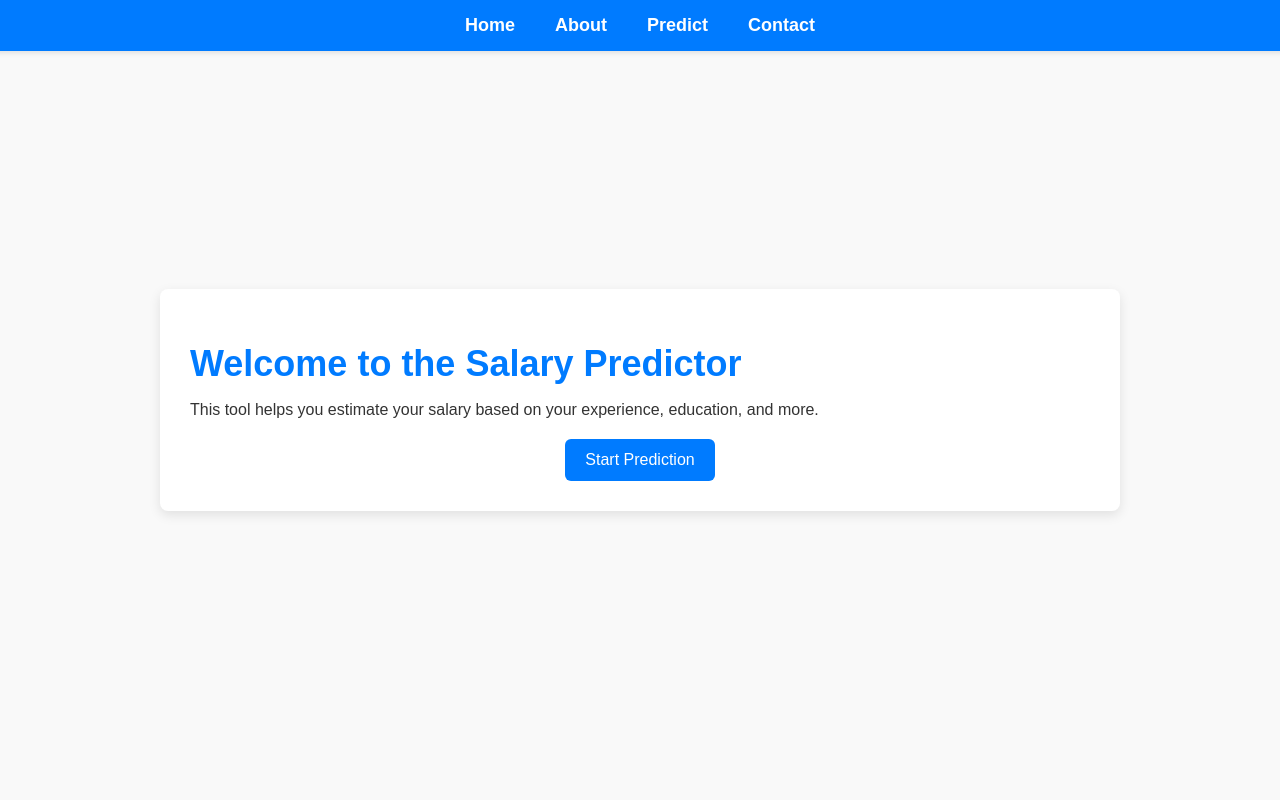
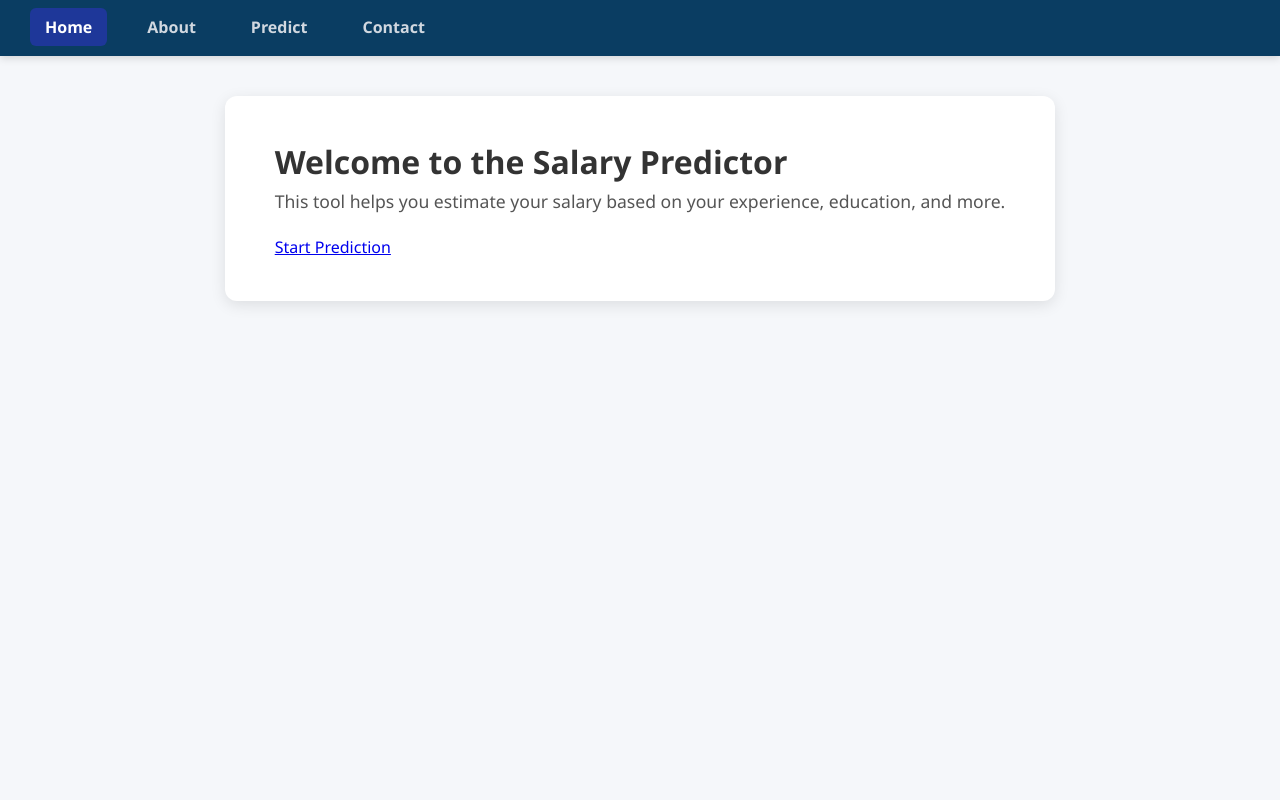
Before and after one commit to sparsha-lab/salary, a Flask app: page / in a window 1280 px wide. Run offline with Flask 3, Linux system fonts and the light colour scheme; parts of the project's set-up code (start-up, migrations or seed data) failed here and were passed over.

Commit message:
Update styles.css

```diff
--- a/static/styles.css
+++ b/static/styles.css
@@ -1,224 +1,257 @@
-/* Global styles */
-body {
-    font-family: 'Arial', sans-serif;
-    background-color: #f9f9f9;
-    margin: 0;
-    padding: 0;
-    color: #333;
-    display: flex;
-    justify-content: center;
-    align-items: center;
-    height: 100vh;
+/* Reset and base styles */
+* {
+  box-sizing: border-box;
+  margin: 0;
+  padding: 0;
 }
 
-/* Navigation Bar */
+body {
+  font-family: 'Segoe UI', Tahoma, Geneva, Verdana, sans-serif;
+  background: #f5f7fa;
+  color: #333;
+  line-height: 1.6;
+  min-height: 100vh;
+  display: flex;
+  flex-direction: column;
+}
+
+/* Navigation */
 nav {
-    background-color: #007bff;
-    padding: 15px;
-    box-shadow: 0 2px 5px rgba(0, 0, 0, 0.1);
-    width: 100%;
-    position: fixed;
-    top: 0;
+  background: #0a3d62;
+  color: #fff;
+  padding: 15px 30px;
+  display: flex;
+  align-items: center;
+  justify-content: space-between;
+  flex-wrap: wrap;
+  box-shadow: 0 2px 8px rgba(0,0,0,0.15);
+}
+
+nav .logo {
+  font-size: 1.8rem;
+  font-weight: 700;
+  letter-spacing: 1px;
 }
 
 nav ul {
-    list-style-type: none;
-    display: flex;
-    justify-content: center;
-    margin: 0;
-    padding: 0;
+  list-style: none;
+  display: flex;
+  gap: 25px;
+  flex-wrap: wrap;
 }
 
-nav ul li {
-    margin: 0 20px;
+nav ul li a {
+  color: #d1d8e0;
+  text-decoration: none;
+  font-weight: 600;
+  padding: 8px 15px;
+  border-radius: 6px;
+  transition: background 0.3s ease, color 0.3s ease;
 }
 
-nav a {
-    color: white;
-    text-decoration: none;
-    font-weight: bold;
-    font-size: 18px;
+nav ul li a:hover {
+  background: #60a3bc;
+  color: white;
 }
 
-nav a:hover {
-    text-decoration: underline;
+nav ul li a.active {
+  background: #1e3799;
+  color: white;
 }
 
-/* Container for content */
-.container {
-    max-width: 900px;
-    margin: 80px auto; /* Adjust margin for spacing below the fixed nav */
-    padding: 30px;
-    background-color: #fff;
-    border-radius: 8px;
-    box-shadow: 0 4px 12px rgba(0, 0, 0, 0.1);
-    text-align: left; /* Align form to the left */
-    width: 100%;
+/* Hero Section */
+.hero {
+  background: linear-gradient(135deg, #60a3bc, #3c6382);
+  color: white;
+  padding: 100px 20px;
+  text-align: center;
+  flex-grow: 1;
+  display: flex;
+  justify-content: center;
+  align-items: center;
 }
 
-/* Heading Styles */
-h1, h2, h3 {
-    color: #007bff;
+.hero-content {
+  max-width: 700px;
 }
 
-h1 {
-    font-size: 36px;
-    margin-bottom: 10px;
+.hero h1 {
+  font-size: 3rem;
+  margin-bottom: 20px;
+  font-weight: 800;
+  text-shadow: 0 2px 6px rgba(0,0,0,0.4);
 }
 
-h2 {
-    font-size: 28px;
-    margin-bottom: 15px;
+.hero p {
+  font-size: 1.25rem;
+  margin-bottom: 30px;
+  line-height: 1.5;
 }
 
-h3 {
-    font-size: 22px;
-    color: #333;
+.btn-primary {
+  display: inline-block;
+  background: #0a3d62;
+  color: white;
+  padding: 15px 30px;
+  border-radius: 50px;
+  font-weight: 700;
+  font-size: 1.1rem;
+  text-decoration: none;
+  transition: background 0.3s ease;
+  box-shadow: 0 5px 15px rgba(10,61,98,0.4);
 }
 
-/* Center button container */
-.center-btn {
-    display: flex;
-    justify-content: center;
-    margin-top: 20px;
+.btn-primary:hover {
+  background: #1e3799;
+  box-shadow: 0 8px 20px rgba(30,55,153,0.7);
 }
 
-/* Button styles */
-input[type="submit"], .btn {
-    background-color: #007bff;
-    color: white;
-    padding: 12px 20px;
-    border: none;
-    cursor: pointer;
-    border-radius: 6px;
-    font-size: 16px;
-    text-align: center;
-    transition: background-color 0.3s ease;
+/* Container for main content */
+.container {
+  max-width: 900px;
+  margin: 40px auto;
+  background: white;
+  padding: 40px 50px;
+  border-radius: 12px;
+  box-shadow: 0 4px 15px rgba(0,0,0,0.1);
 }
 
-input[type="submit"]:hover, .btn:hover {
-    background-color: #0056b3;
+/* Headings inside container */
+.container h2 {
+  font-size: 2rem;
+  margin-bottom: 20px;
+  color: #0a3d62;
+  font-weight: 700;
+  border-bottom: 3px solid #60a3bc;
+  padding-bottom: 10px;
 }
 
-input[type="submit"]:active, .btn:active {
-    background-color: #003d7a;
+/* Paragraph styling */
+.container p {
+  font-size: 1.1rem;
+  margin-bottom: 20px;
+  color: #555;
 }
 
-/* Form styles */
-form {
-    display: flex;
-    flex-direction: column;
-    gap: 15px;
+/* Contact form */
+.contact-form label {
+  display: block;
+  margin-bottom: 8px;
+  font-weight: 600;
+  color: #0a3d62;
 }
 
-/* Form Group Inline Style */
-.form-inline {
-    display: flex;
-    gap: 20px;
-    justify-content: flex-start; /* Align the items to the left */
-    flex-wrap: wrap;
+.contact-form input[type="text"],
+.contact-form input[type="email"],
+.contact-form input[type="number"],
+.contact-form select,
+.contact-form textarea {
+  width: 100%;
+  padding: 12px 15px;
+  margin-bottom: 20px;
+  border: 2px solid #d1d8e0;
+  border-radius: 8px;
+  font-size: 1rem;
+  transition: border-color 0.3s ease;
+  font-family: inherit;
 }
 
-.form-inline .form-group {
-    flex: 1;
-    min-width: 220px;
+.contact-form input[type="text"]:focus,
+.contact-form input[type="email"]:focus,
+.contact-form input[type="number"]:focus,
+.contact-form select:focus,
+.contact-form textarea:focus {
+  border-color: #60a3bc;
+  outline: none;
+  box-shadow: 0 0 6px #60a3bc;
 }
 
-form label {
-    font-size: 16px;
-    font-weight: bold;
-    margin-bottom: 5px;
+/* Submit button */
+.contact-form button,
+.container input[type="submit"] {
+  background: #0a3d62;
+  color: white;
+  padding: 14px 30px;
+  border: none;
+  border-radius: 50px;
+  font-size: 1.1rem;
+  font-weight: 700;
+  cursor: pointer;
+  transition: background 0.3s ease, box-shadow 0.3s ease;
+  box-shadow: 0 5px 15px rgba(10,61,98,0.4);
 }
 
-input, select, textarea {
-    padding: 12px;
-    border: 1px solid #ccc;
-    border-radius: 6px;
-    font-size: 16px;
-    width: 100%;
-    box-sizing: border-box;
+.contact-form button:hover,
+.container input[type="submit"]:hover {
+  background: #1e3799;
+  box-shadow: 0 8px 20px rgba(30,55,153,0.7);
 }
 
-textarea {
-    resize: vertical;
+/* Footer */
+footer {
+  background: #0a3d62;
+  color: white;
+  text-align: center;
+  padding: 15px 10px;
+  font-size: 0.9rem;
+  margin-top: auto;
 }
 
-/* Input field focus style */
-input:focus, select:focus, textarea:focus {
-    border-color: #007bff;
-    outline: none;
+/* Predict page form labels and inputs */
+form label {
+  display: block;
+  margin-top: 15px;
+  margin-bottom: 8px;
+  font-weight: 600;
+  color: #0a3d62;
 }
 
-/* Hover and Focus Effects */
-input[type="submit"]:hover, .btn:hover {
-    background-color: #0056b3;
+form input[type="number"],
+form input[type="text"],
+form select {
+  width: 100%;
+  padding: 12px 15px;
+  font-size: 1rem;
+  border-radius: 8px;
+  border: 2px solid #d1d8e0;
+  transition: border-color 0.3s ease;
+  font-family: inherit;
 }
 
-/* Link Styles */
-a {
-    text-decoration: none;
-    color: #007bff;
-    font-size: 16px;
+form input[type="number"]:focus,
+form input[type="text"]:focus,
+form select:focus {
+  border-color: #60a3bc;
+  outline: none;
+  box-shadow: 0 0 6px #60a3bc;
 }
 
-a:hover {
-    text-decoration: underline;
+/* Input submit button */
+form input[type="submit"] {
+  margin-top: 25px;
+  width: 100%;
+  font-weight: 700;
 }
 
-/* Additional Styling for Result Box */
-.result-box {
-    background-color: #e9f7fe;
-    padding: 20px;
-    border-radius: 8px;
-    margin-top: 30px;
-    box-shadow: 0 4px 8px rgba(0, 0, 0, 0.1);
-    text-align: center;
+/* Responsive */
+@media (max-width: 768px) {
+  nav {
+    flex-direction: column;
+    align-items: flex-start;
+  }
+  nav ul {
+    width: 100%;
+    justify-content: space-around;
+    margin-top: 10px;
+  }
+  .hero {
+    padding: 60px 20px;
+  }
+  .hero h1 {
+    font-size: 2rem;
+  }
+  .container {
+    margin: 30px 20px;
+    padding: 30px 25px;
+  }
 }
-
-.result-box h3 {
-    font-size: 24px;
-}
-
-.result-box p {
-    font-size: 20px;
-    font-weight: bold;
-}
-
-/* Media Query for Responsiveness */
-@media (max-width: 768px) {
-    nav ul {
-        flex-direction: column;
-        align-items: center;
-    }
-
-    nav ul li {
-        margin: 10px 0;
-    }
-
-    .container {
-        padding: 20px;
-    }
-
-    h1 {
-        font-size: 28px;
-    }
-
-    h2 {
-        font-size: 22px;
-    }
-
-    .result-box {
-        padding: 15px;
-    }
-
-    /* Adjust for smaller screens: stack form fields */
-    .form-inline {
-        flex-direction: column;
-        gap: 15px;
-    }
-
-    .form-inline .form-group {
-        flex: none;
-        width: 100%;
-    }
-}
```
